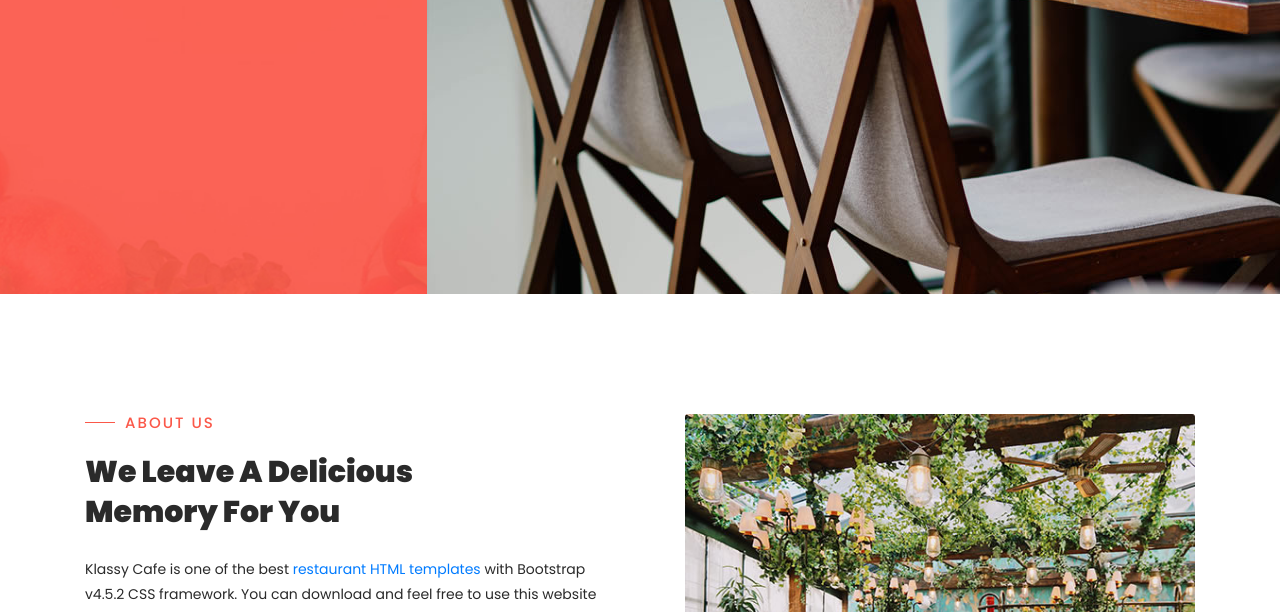
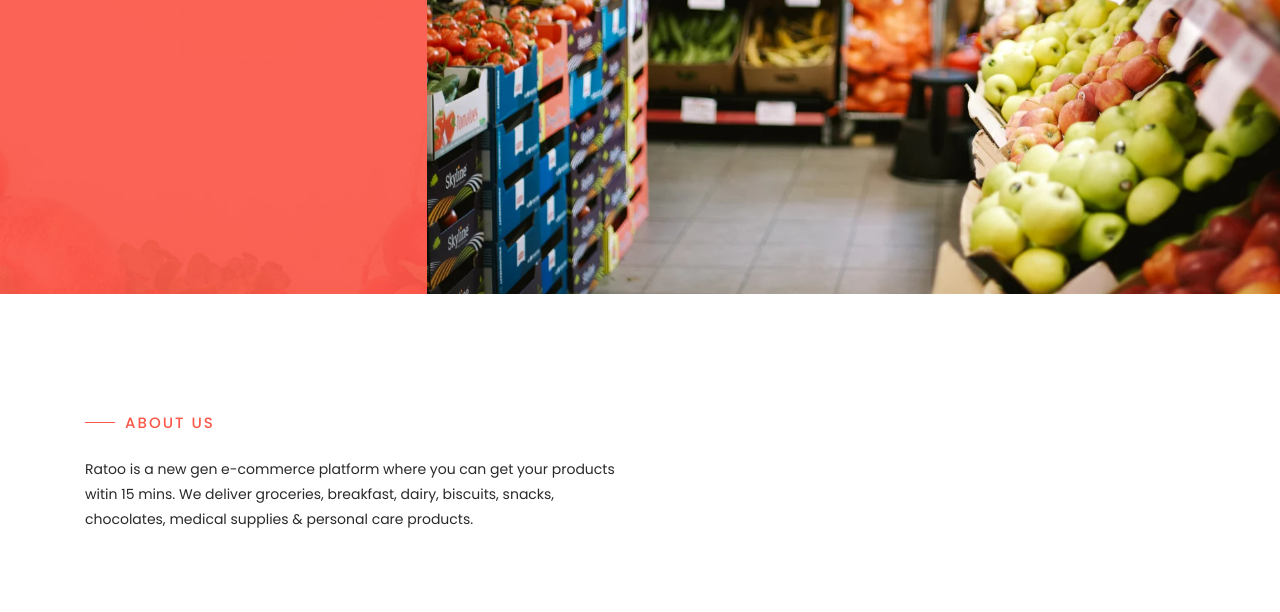
Before and after one commit to Atreyakatnam/ratoo, a plain HTML site: page index.html in a window 1280 px wide. Shown: the part 506-1118 px from the top of the page. Drawn offline with Linux system fonts and the light colour scheme.

Commit message:
index.html

```diff
--- a/index.html
+++ b/index.html
@@ -126,23 +126,23 @@ https://templatemo.com/tm-558-klassy-cafe
                           <!-- Item -->
                           <div class="item">
                             <div class="img-fill">
-                                <img src="assets/images/slide-01.jpg" alt="">
+                                <img src="assets/images/IMG_20220710_232945.png" alt="">
                             </div>
                           </div>
                           <!-- // Item -->
                           <!-- Item -->
-                          <div class="item">
+                          <!-- <div class="item">
                             <div class="img-fill">
                                 <img src="assets/images/slide-02.jpg" alt="">
                             </div>
-                          </div>
+                          </div> -->
                           <!-- // Item -->
                           <!-- Item -->
-                          <div class="item">
+                          <!-- <div class="item">
                             <div class="img-fill">
                                 <img src="assets/images/slide-03.jpg" alt="">
                             </div>
-                          </div>
+                          </div> -->
                           <!-- // Item -->
                         </div>
                     </div>
@@ -160,11 +160,14 @@ https://templatemo.com/tm-558-klassy-cafe
                     <div class="left-text-content">
                         <div class="section-heading">
                             <h6>About Us</h6>
-                            <h2>We Leave A Delicious Memory For You</h2>
+                            <h2></h2>
                         </div>
-                        <p>Klassy Cafe is one of the best <a href="https://templatemo.com/tag/restaurant" target="_blank" rel="sponsored">restaurant HTML templates</a> with Bootstrap v4.5.2 CSS framework. You can download and feel free to use this website template layout for your restaurant business. You are allowed to use this template for commercial purposes. <br><br>You are NOT allowed to redistribute the template ZIP file on any template donwnload website. Please contact us for more information.</p>
+                        <p>Ratoo is a new gen e-commerce platform
+                            <!-- <a href="https://templatemo.com/tag/restaurant" target="_blank" rel="sponsored">restaurant HTML templates</a> -->
+                            where you can get your products witin 15 mins. We deliver groceries, breakfast, dairy, biscuits, snacks, chocolates, medical supplies & personal care products.
+                        </p>
                         <div class="row">
-                            <div class="col-4">
+                            <!-- <div class="col-4">
                                 <img src="assets/images/about-thumb-01.jpg" alt="">
                             </div>
                             <div class="col-4">
@@ -172,18 +175,18 @@ https://templatemo.com/tm-558-klassy-cafe
                             </div>
                             <div class="col-4">
                                 <img src="assets/images/about-thumb-03.jpg" alt="">
-                            </div>
+                            </div> -->
                         </div>
                     </div>
                 </div>
-                <div class="col-lg-6 col-md-6 col-xs-12">
+                <!-- <div class="col-lg-6 col-md-6 col-xs-12">
                     <div class="right-content">
                         <div class="thumb">
                             <a rel="nofollow" href="http://youtube.com"><i class="fa fa-play"></i></a>
                             <img src="assets/images/about-video-bg.jpg" alt="">
                         </div>
                     </div>
-                </div>
+                </div> -->
             </div>
         </div>
     </section>
```
